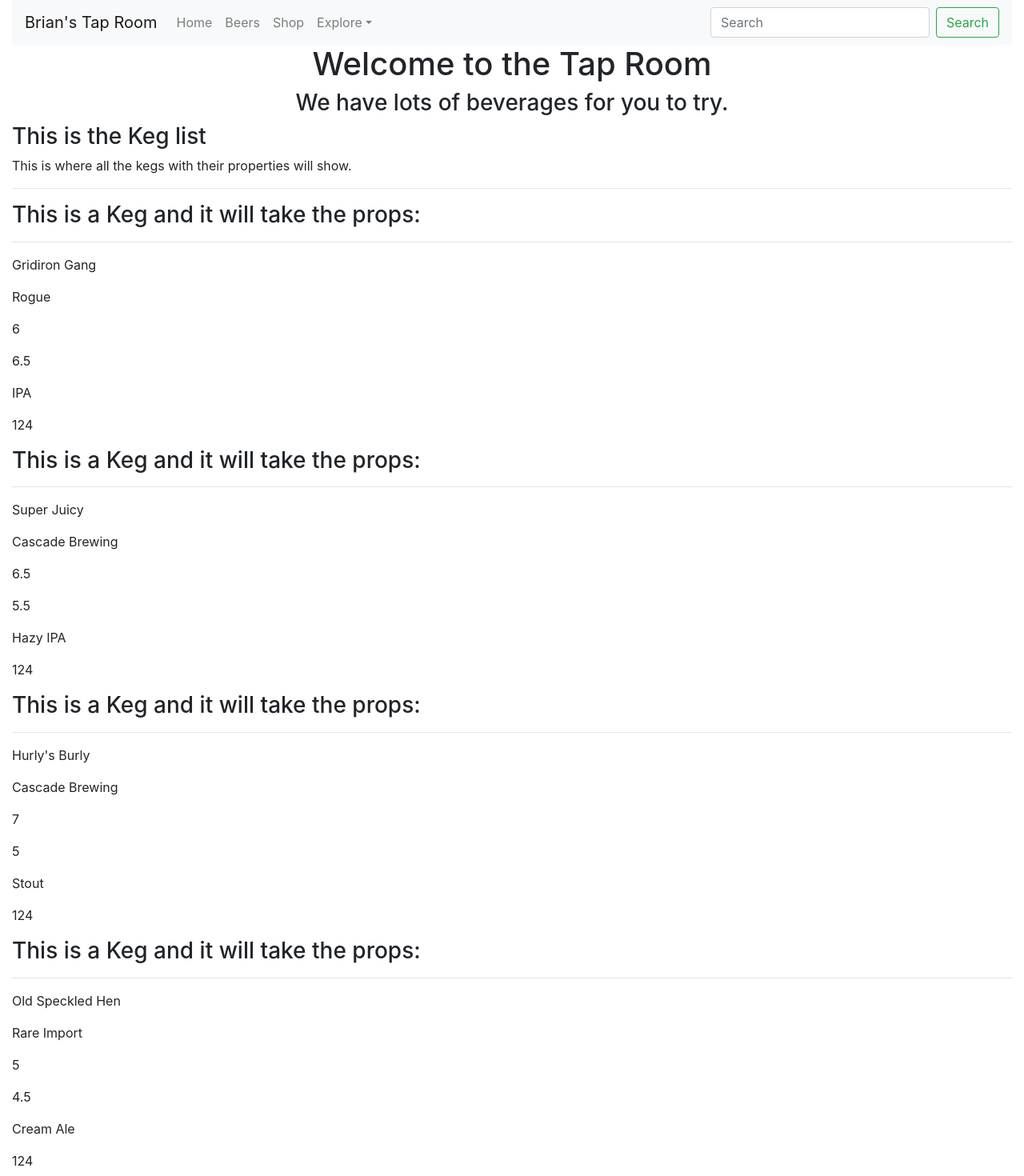
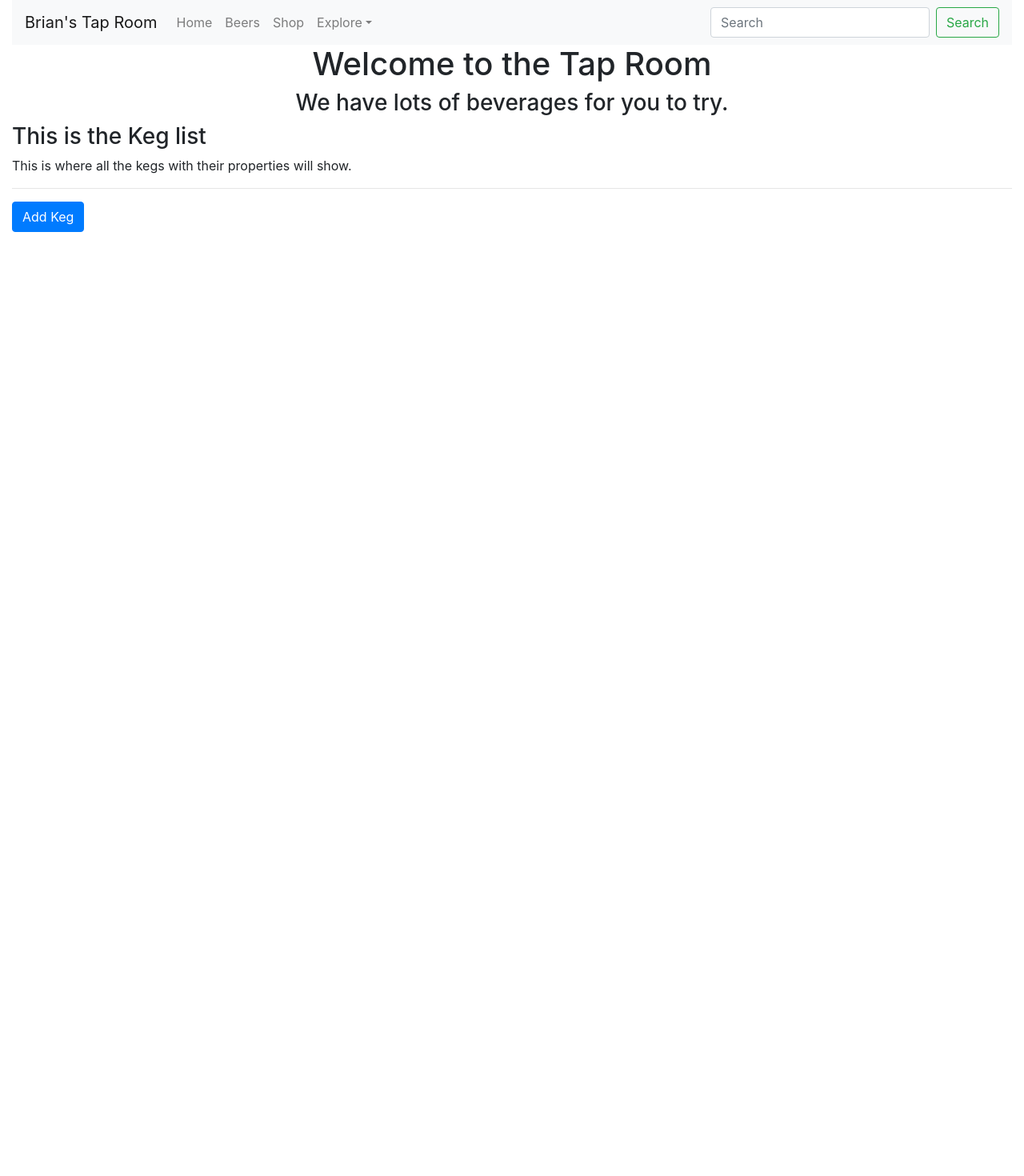
Before and after one commit to brianharv/taproom_redux, a React (Create React App) app: page / in a window 1280 px wide. Shown: the top 1470 px of the page at 80% size. After the commit the page ends 800 px from the top, so only its background shows below. Built offline with nearby package versions, Linux system fonts and the light colour scheme.

Commit message:
pass prop kegList to KegList component and remove const masterKegList

```diff
--- a/src/components/KegControl.js
+++ b/src/components/KegControl.js
@@ -10,6 +10,7 @@ class KegControl extends React.Component {
     super(props)
     this.state = {
       formVisibleOnPage: false,
+      masterKegList: []
     }
   }
 
@@ -19,16 +20,22 @@ class KegControl extends React.Component {
     }));
   }
 
+  handleAddingNewKegToList = (newKeg) => {
+    const newMasterKegList = this.state.masterKegList.concat(newKeg);
+    this.setState = ({
+      masterKegList: newMasterKegList
+    });
+  }
+
   render() {
     let currentState = null;
     let buttonText = null;
-    let backButton = null;
 
     if (this.state.formVisibleOnPage) {
       currentState = <NewKegForm />
       buttonText = "Return to Keg List";
     } else {
-      currentState = <KegList/>
+      currentState = <KegList kegList={this.state.masterKegList} /> // kegList is a prop we need to pass down from KegControl to KegList and from KegList to Keg
       buttonText = "Add Keg"
     }
     return(
--- a/src/components/KegList.js
+++ b/src/components/KegList.js
@@ -1,48 +1,14 @@
 import React from 'react';
 import Keg from './Keg';
+import PropTypes from 'prop-types';
 
-const masterKegList = [
-  {
-    name: 'Gridiron Gang',
-    brand: 'Rogue',
-    price: 6,
-    alcCon: 6.5,
-    flavor: 'IPA',
-    quantity: 124
-  },
-  {
-    name: 'Super Juicy',
-    brand: 'Cascade Brewing',
-    price: 6.50,
-    alcCon: 5.5,
-    flavor: 'Hazy IPA',
-    quantity: 124
-  },
-  {
-    name: 'Hurly\'s Burly',
-    brand: 'Cascade Brewing',
-    price: 7,
-    alcCon: 5,
-    flavor: 'Stout',
-    quantity: 124
-  },
-  {
-    name: 'Old Speckled Hen',
-    brand: 'Rare Import',
-    price: 5,
-    alcCon: 4.5,
-    flavor: 'Cream Ale',
-    quantity: 124
-  }
-]
-
-function KegList(){
+function KegList(props){
   return (
     <React.Fragment>
       <h3>This is the Keg list</h3>
       <p>This is where all the kegs with their properties will show.</p>
       <hr/>
-      {masterKegList.map((keg, index) =>
+      {props.kegList.map((keg, index) =>
         <Keg name={keg.name}
           brand={keg.brand}
           alcCon={keg.alcCon}
@@ -56,4 +22,8 @@ function KegList(){
   );
 }
 
+KegList.propTypes = {
+  kegList: PropTypes.array
+}
+
 export default KegList;
```
